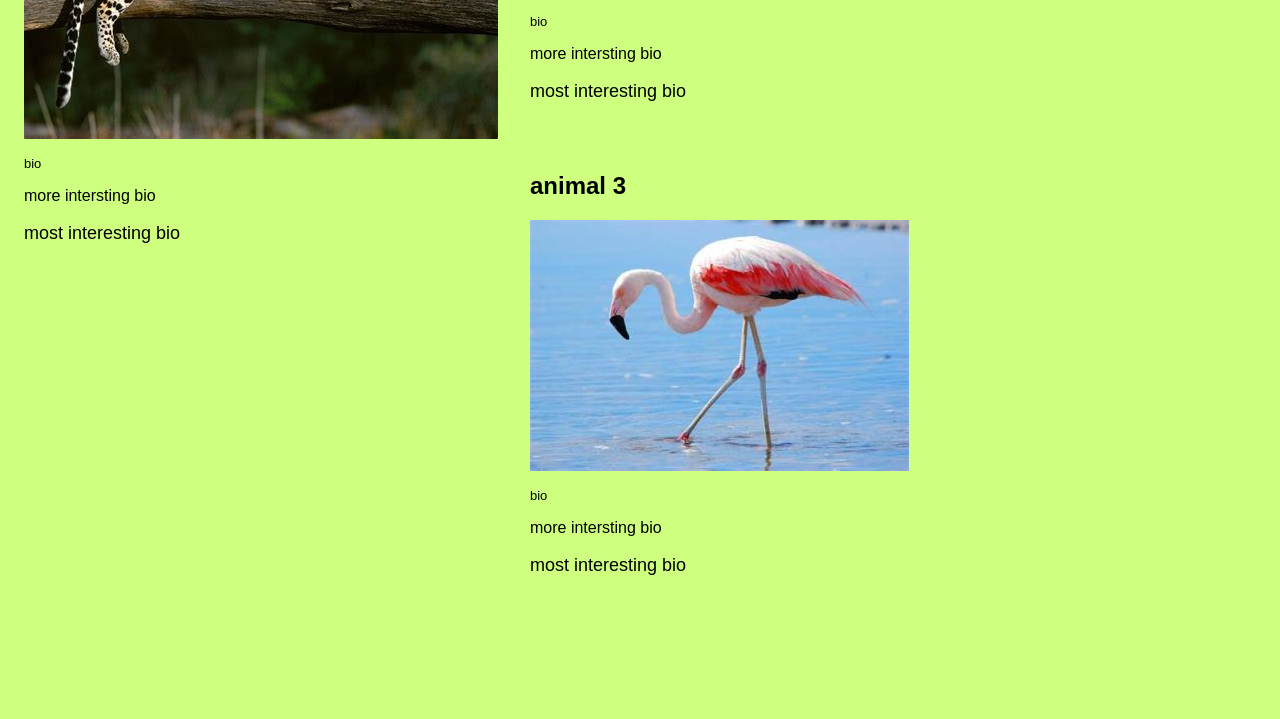
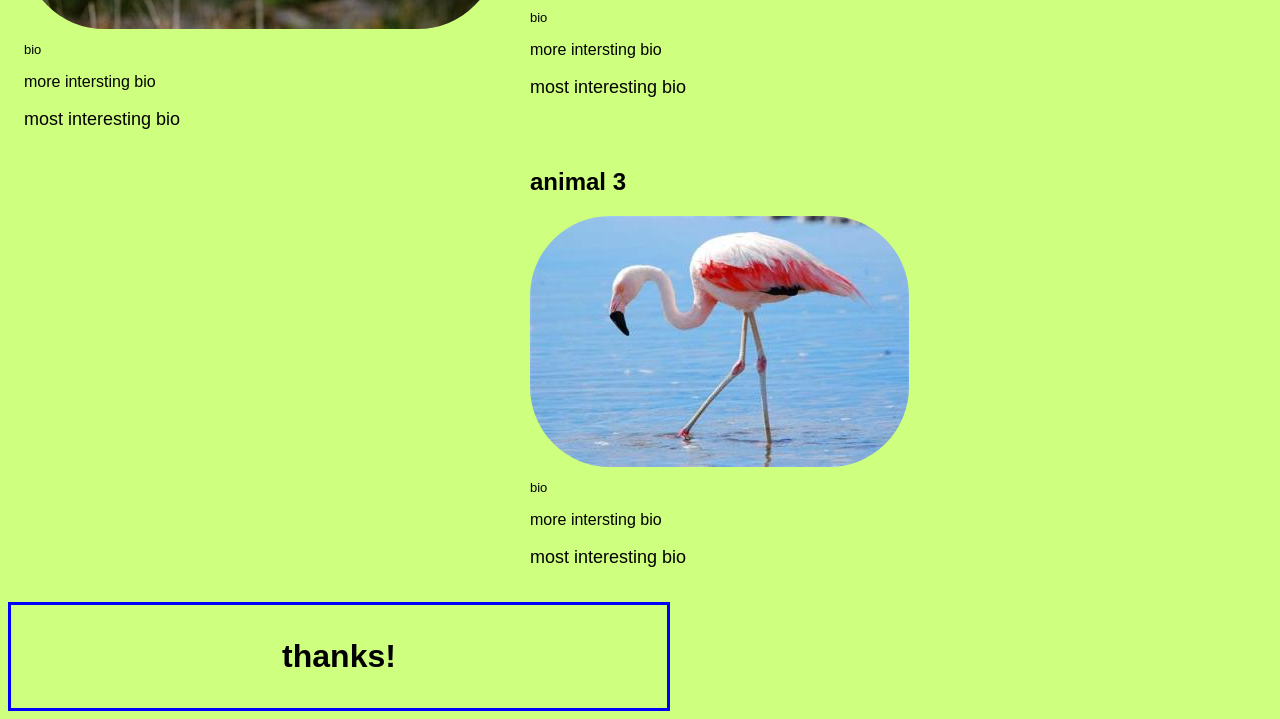
Before and after one commit to jessb-epicodus/animal-shelter, a plain HTML site: page index.html in a window 1280 px wide. Shown: the part 418-1137 px from the top of the page. Before the commit the page ends 1028 px from the top, so only its background shows below. Drawn offline with Linux system fonts and the light colour scheme.

Commit message:
fix style: box, img

```diff
--- a/css/styles.css
+++ b/css/styles.css
@@ -4,14 +4,17 @@ body{
   color: black;
 }
 
-h1{
-  font-weight: bolder;
-}
 
 .column{
+  display: inline-block;
   column-width: 30%;
   float: left;
   padding: 1em;
+}
+
+img{
+  border-radius: 5em;
+  display: table-column;
 }
 
 p{
@@ -27,11 +30,12 @@ p{
 }
 
 .box{
+  display: inline-block;
   width: 50%;
+  height: auto;
   padding: 12px;
+  margin: auto;
   border: solid;
   border-color: blue;
-  margin: auto;
   text-align: center;
-  box-sizing: border-box;
 }
--- a/index.html
+++ b/index.html
@@ -45,7 +45,8 @@
       most interesting bio
     </p>
   </div>
-  <h1>thanks!</h1>
-
+  <div class="box">
+   <h1>thanks!</h1>
+  </div>
 </body>
 </html>
```
